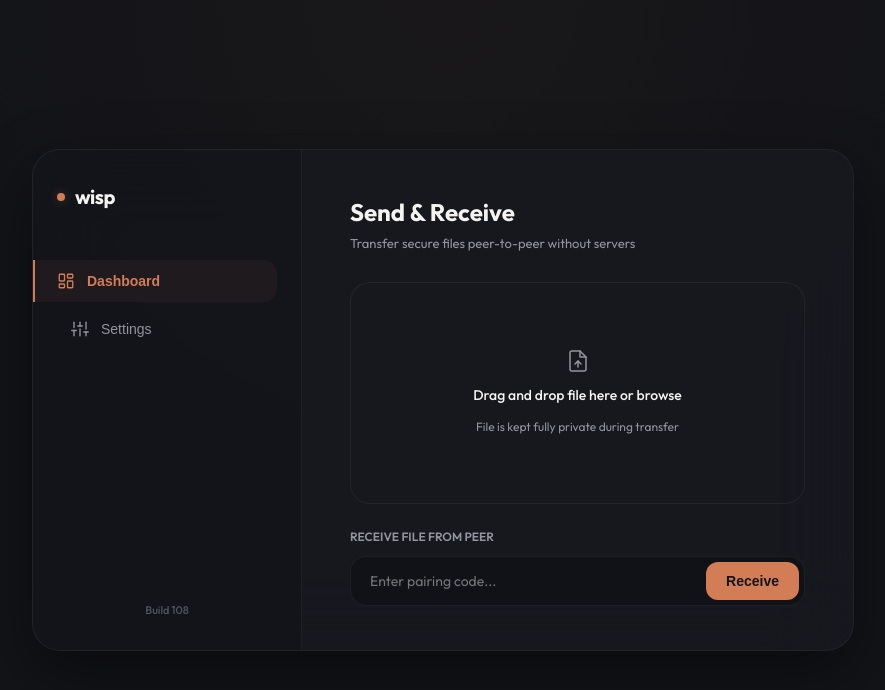
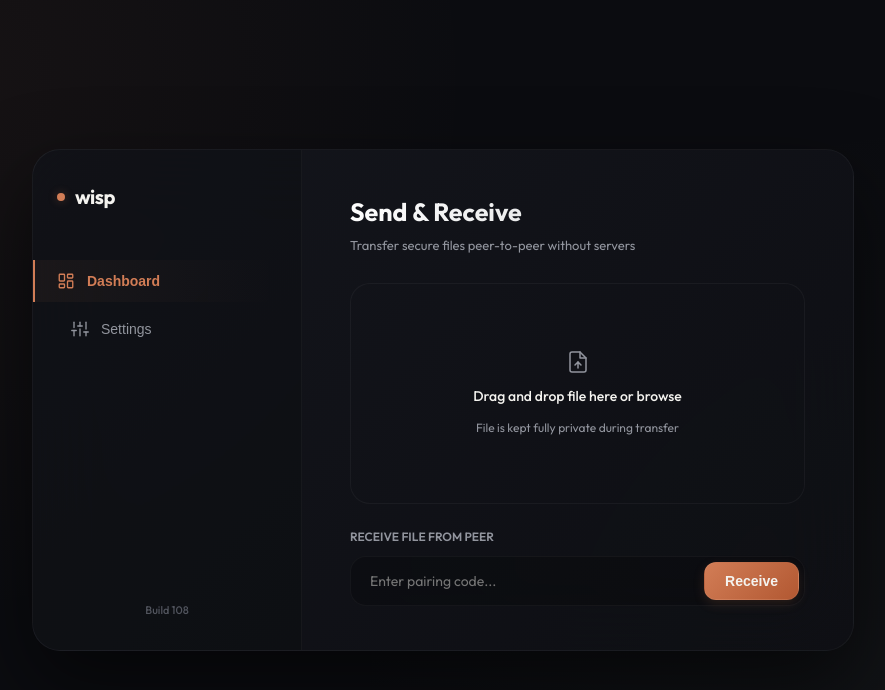
Before and after one commit to YohannHommet/wisp, a Svelte app in the folder ui/: page / in a window 1280 px wide. Shown: the top 690 px of the page, without its empty margins (197-1082 px from the left). Built offline with nearby package versions, Linux system fonts and the light colour scheme.

Commit message:
design: implement polished gradients for background auroras, heading text, buttons, and progress current

```diff
--- a/ui/src/app.css
+++ b/ui/src/app.css
@@ -7,13 +7,13 @@
 
   color-scheme: dark;
   color: #f4f3ef;
-  background-color: #131418;
+  background-color: #0b0c10;
 
   /* Architectural Earth Palette (Non-AI Slop) */
-  --bg-color: #131418;
-  --panel-glass: rgba(25, 27, 34, 0.7);
-  --panel-border: rgba(244, 243, 239, 0.05);
-  --panel-border-glow: rgba(244, 243, 239, 0.12);
+  --bg-color: #0b0c10;
+  --panel-glass: rgba(18, 20, 26, 0.75);
+  --panel-border: rgba(255, 255, 255, 0.04);
+  --panel-border-glow: rgba(255, 255, 255, 0.12);
 
   /* Earth Accents */
   --accent-terracotta: #d27d56;
@@ -40,8 +40,11 @@ body {
   place-items: center;
   min-width: 320px;
   min-height: 100vh;
-  background: radial-gradient(circle at 50% 0%, rgba(210, 125, 86, 0.03) 0%, rgba(0, 0, 0, 0) 50%),
-              var(--bg-color);
+  background: #0b0c10;
+  /* Polished Ambient Auroras (Floating mesh light effect) */
+  background-image:
+    radial-gradient(circle at 10% 10%, rgba(210, 125, 86, 0.06) 0%, transparent 40%),
+    radial-gradient(circle at 90% 90%, rgba(138, 154, 134, 0.05) 0%, transparent 45%);
   overflow: hidden;
   user-select: none;
 }
@@ -54,25 +57,25 @@ body {
   align-items: center;
 }
 
-/* Glass Card */
+/* Glass Card with soft gradient and blur */
 .glass-container {
   display: flex;
   width: 820px;
   height: 500px;
-  background: var(--panel-glass);
+  background: linear-gradient(135deg, rgba(22, 24, 31, 0.8) 0%, rgba(14, 15, 20, 0.8) 100%);
   backdrop-filter: blur(40px);
   -webkit-backdrop-filter: blur(40px);
   border: 1px solid var(--panel-border);
   border-radius: 28px;
   overflow: hidden;
-  box-shadow: 0 24px 64px rgba(0, 0, 0, 0.45);
+  box-shadow: 0 32px 80px rgba(0, 0, 0, 0.55);
   animation: slideUp 0.6s cubic-bezier(0.16, 1, 0.3, 1) forwards;
 }
 
 /* Sidebar */
 .sidebar {
   width: 220px;
-  background: rgba(15, 16, 20, 0.35);
+  background: rgba(12, 13, 17, 0.4);
   border-right: 1px solid var(--panel-border);
   display: flex;
   flex-direction: column;
@@ -130,7 +133,7 @@ body {
 }
 
 .nav-btn.active {
-  background: rgba(210, 125, 86, 0.06);
+  background: linear-gradient(90deg, rgba(210, 125, 86, 0.06) 0%, rgba(210, 125, 86, 0) 100%);
   color: var(--accent-terracotta);
   font-weight: 600;
   border-left: 2px solid var(--accent-terracotta);
@@ -158,11 +161,14 @@ body {
   margin-bottom: 28px;
 }
 
+/* Modern Text Gradient */
 .view-header h2 {
-  font-size: 24px;
+  font-size: 25px;
   font-weight: 700;
   margin: 0;
-  color: var(--text-primary);
+  background: linear-gradient(135deg, #ffffff 0%, #cccdcf 100%);
+  -webkit-background-clip: text;
+  -webkit-text-fill-color: transparent;
 }
 
 .view-header p {
@@ -247,21 +253,23 @@ body {
   outline: none;
 }
 
+/* Premium Button Gradient */
 .btn-primary {
-  background: var(--accent-terracotta);
-  border: none;
+  background: linear-gradient(135deg, #d27d56 0%, #b25832 100%);
+  border: 1px solid rgba(255, 255, 255, 0.05);
   padding: 10px 20px;
   border-radius: 12px;
-  color: #131418;
+  color: #f4f3ef;
   font-weight: 600;
   font-size: 14px;
   cursor: pointer;
-  transition: all 0.2s cubic-bezier(0.16, 1, 0.3, 1);
+  transition: all 0.25s cubic-bezier(0.16, 1, 0.3, 1);
+  box-shadow: 0 4px 12px rgba(210, 125, 86, 0.15);
 }
 
 .btn-primary:hover {
-  background: #bf6843;
-  color: #ffffff;
+  background: linear-gradient(135deg, #e08b63 0%, #c4643c 100%);
+  box-shadow: 0 6px 18px rgba(210, 125, 86, 0.25);
   transform: translateY(-1px);
 }
 
@@ -331,9 +339,10 @@ body {
   overflow: hidden;
 }
 
+/* Polished Flowing Progress Gradient */
 .linear-progress-bar {
   height: 100%;
-  background: var(--accent-terracotta);
+  background: linear-gradient(90deg, #d27d56 0%, #f59e0b 50%, #8a9a86 100%);
   border-radius: 2px;
   transition: width 0.1s linear;
 }
```
